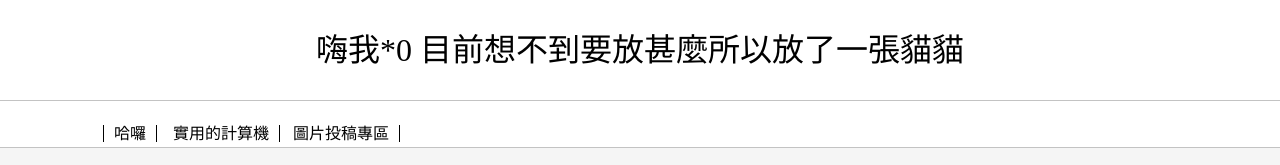
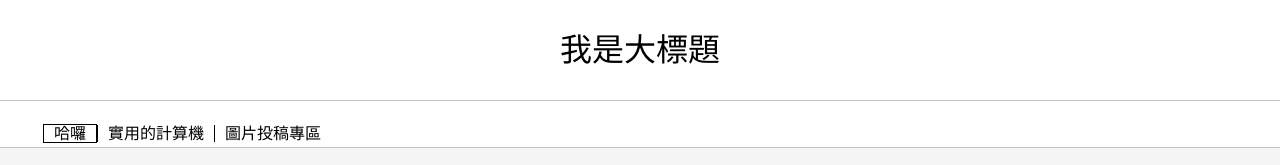
Before and after one commit to 5xooooo/page, a plain HTML site: page index.html in a window 1280 px wide. Shown: the top 165 px of the page. Drawn offline with Linux system fonts and the light colour scheme.

Commit message:
improve some funcs

```diff
--- a/index.html
+++ b/index.html
@@ -10,7 +10,7 @@
 <body bgcolor="#F5F5F5">
     <div id="description" class="text">
             <font size="6">
-                嗨我*0 目前想不到要放甚麼所以放了一張貓貓
+                我是大標題
             </font><br>
     </div>
 
--- a/style.css
+++ b/style.css
@@ -25,7 +25,6 @@ hr{
 
 #catalog li{
     display: block;
-    width: 120px;
     height: 10px;
     margin: 0px;
     float: left;
@@ -35,9 +34,10 @@ hr{
 #catalog li a{
     text-decoration: none;
     color: black;
-    border-right: 1px solid #000;
+    border-left: 1px solid #000;
     padding-right: 10px;
     padding-left: 10px;
+    /* border: 1px solid #000; */
 }
 
 #catalog li a:hover{
@@ -55,18 +55,12 @@ hr{
 
 #nggyu{
     text-align: center;
-    margin-left: 60px;
-    padding-left: 10px;
-    border-left: 1px solid #000;
-}
-
-#cal{
-    text-align: center;
-    position: relative;
+    border: 1px solid #000;
 }
 
 #submit_img{
     text-align: center;
+    border-right: 1px solid #000;
 }
 
 #memecat{
```
